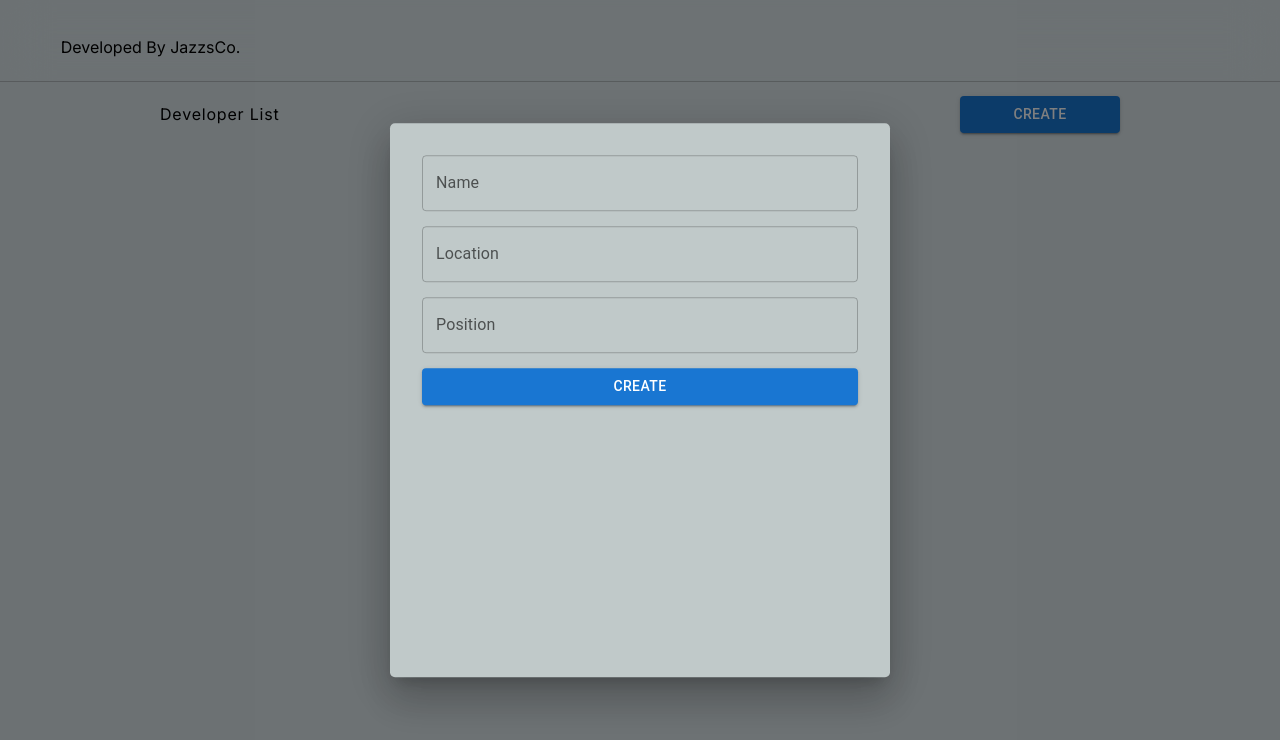
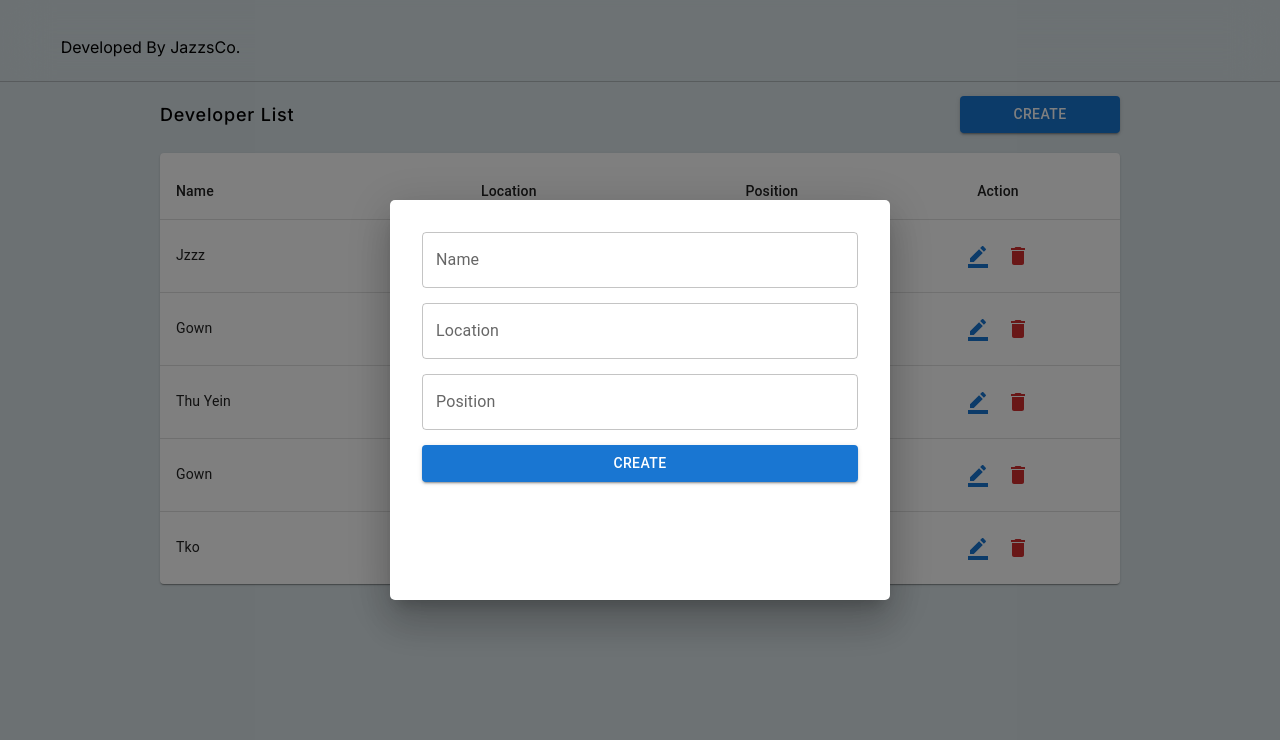
Before and after one commit to JazzsCo/ultimate_solutions_test_pj, a Next.js app: page / in a window 1280 px wide. Both pictures are taken after a click on the button "CREATE". Shown: the top 740 px of the page. Built offline with nearby package versions, Linux system fonts and the light colour scheme; data requests are answered from the project's data file.

Commit message:
Fixed bug

```diff
--- a/db.json
+++ b/db.json
@@ -23,6 +23,12 @@
       "location": "Yangon",
       "position": "Developer",
       "id": 5
+    },
+    {
+      "name": "Tko",
+      "location": "Yangon, Myanmar",
+      "position": "Developer",
+      "id": 6
     }
   ]
 }
--- a/package.json
+++ b/package.json
@@ -12,6 +12,7 @@
     "@emotion/react": "^11.11.3",
     "@emotion/styled": "^11.11.0",
     "@hookform/resolvers": "^3.3.3",
+    "@mui/icons-material": "^5.15.2",
     "@mui/material": "^5.15.2",
     "axios": "^1.6.3",
     "json-server": "^0.17.4",
--- a/src/app/layout.tsx
+++ b/src/app/layout.tsx
@@ -1,7 +1,6 @@
 import type { Metadata } from "next";
 import { Inter } from "next/font/google";
 import "./globals.css";
-import FormModal from "@/components/form-modal";
 
 const inter = Inter({ subsets: ["latin"] });
 
@@ -17,10 +16,7 @@ export default function RootLayout({
 }) {
   return (
     <html lang="en">
-      <body className={inter.className}>
-        <FormModal />
-        {children}
-      </body>
+      <body className={inter.className}>{children}</body>
     </html>
   );
 }
--- a/src/app/page.module.css
+++ b/src/app/page.module.css
@@ -22,6 +22,8 @@
 
 .headingText {
   letter-spacing: 0.05rem;
+  font-size: large;
+  font-weight: 500;
 }
 
 .description p {
--- a/src/app/page.tsx
+++ b/src/app/page.tsx
@@ -5,6 +5,7 @@ import styles from "./page.module.css";
 
 import { Button } from "@mui/material";
 import { useFormModal } from "@/hook/use-form-modal";
+import DataTable from "@/components/data-table";
 
 export default function Home() {
   const { onOpen } = useFormModal();
@@ -22,6 +23,8 @@ export default function Home() {
           Create
         </Button>
       </div>
+
+      <DataTable />
     </main>
   );
 }
--- /dev/null
+++ b/src/components/data-table.tsx
@@ -0,0 +1,121 @@
+"use client";
+
+import axios from "axios";
+import { useEffect, useState } from "react";
+import { useRouter } from "next/navigation";
+
+import Table from "@mui/material/Table";
+import TableBody from "@mui/material/TableBody";
+import TableCell from "@mui/material/TableCell";
+import TableContainer from "@mui/material/TableContainer";
+import TableHead from "@mui/material/TableHead";
+import TableRow from "@mui/material/TableRow";
+import Paper from "@mui/material/Paper";
+import BorderColorIcon from "@mui/icons-material/BorderColor";
+import DeleteIcon from "@mui/icons-material/Delete";
+import { Box, IconButton } from "@mui/material";
+import DeleteModal from "./delete-modal";
+import FormModal from "./form-modal";
+import { useFormModal } from "@/hook/use-form-modal";
+
+interface Data {
+  id: number;
+  name: string;
+  location: string;
+  position: string;
+}
+
+export default function DataTable() {
+  const router = useRouter();
+  const { onOpen } = useFormModal();
+
+  const [currenetId, setCurrentId] = useState<number>();
+  const [formId, setFormId] = useState<number>();
+  const [data, setData] = useState<Data[]>([]);
+  const [deleteModalOpen, setDeleteModalOpen] = useState(false);
+
+  const getData = async () => {
+    // http://localhost:3001/data is json-server url for test
+    const res = await axios.get("http://localhost:3001/data");
+
+    setData(res.data);
+  };
+
+  const deleteData = async () => {
+    // http://localhost:3001/data is json-server url for test
+    const res = await axios.delete(
+      `http://localhost:3001/data?id=${currenetId}`
+    );
+
+    router.refresh();
+  };
+
+  const filterData = data.filter((item) => item.id === formId)[0];
+
+  useEffect(() => {
+    getData();
+  }, []);
+
+  return (
+    <>
+      <DeleteModal
+        isOpen={deleteModalOpen}
+        onClose={() => setDeleteModalOpen(false)}
+        onDelete={deleteData}
+      />
+
+      <FormModal
+        name={filterData?.name}
+        location={filterData?.location}
+        position={filterData?.position}
+      />
+
+      <TableContainer component={Paper} sx={{ marginTop: "20px" }}>
+        <Table sx={{ minWidth: 650, mt: "10px" }} aria-label="simple table">
+          <TableHead>
+            <TableRow>
+              <TableCell>Name</TableCell>
+              <TableCell align="center">Location</TableCell>
+              <TableCell align="center">Position</TableCell>
+              <TableCell align="center">Action</TableCell>
+            </TableRow>
+          </TableHead>
+          <TableBody>
+            {data.map((item) => (
+              <TableRow
+                key={item.id}
+                sx={{ "&:last-child td, &:last-child th": { border: 0 } }}
+              >
+                <TableCell component="th" scope="row">
+                  {item.name}
+                </TableCell>
+                <TableCell align="center">{item.location}</TableCell>
+                <TableCell align="center">{item.position}</TableCell>
+                <TableCell align="center">
+                  <IconButton
+                    color="primary"
+                    onClick={() => {
+                      setFormId(item.id);
+                      onOpen();
+                    }}
+                  >
+                    <BorderColorIcon />
+                  </IconButton>
+                  <IconButton
+                    color="error"
+                    onClick={() => {
+                      setCurrentId(item.id);
+                      setDeleteModalOpen(true);
+                    }}
+                  >
+                    <DeleteIcon />
+                  </IconButton>
+                </TableCell>
+              </TableRow>
+            ))}
+          </TableBody>
+        </Table>
+      </TableContainer>
+    </>
+  );
+}
--- /dev/null
+++ b/src/components/delete-modal.tsx
@@ -0,0 +1,80 @@
+"use client";
+
+import axios from "axios";
+import { useRouter } from "next/navigation";
+
+import { Backdrop, Box, Modal, Fade, Button, Typography } from "@mui/material";
+
+interface DeleteModalProps {
+  isOpen: boolean;
+  onClose: () => void;
+  onDelete: () => void;
+}
+
+export default function DeleteModal({
+  isOpen,
+  onClose,
+  onDelete,
+}: DeleteModalProps) {
+  return (
+    <div>
+      <Modal
+        aria-labelledby="transition-modal-title"
+        aria-describedby="transition-modal-description"
+        open={isOpen}
+        onClose={onClose}
+        closeAfterTransition
+        slots={{ backdrop: Backdrop }}
+        slotProps={{
+          backdrop: {
+            timeout: 500,
+          },
+        }}
+      >
+        <Fade in={isOpen}>
+          <Box
+            sx={{
+              position: "absolute" as "absolute",
+              top: "50%",
+              left: "50%",
+              transform: "translate(-50%, -50%)",
+              width: 500,
+              bgcolor: "white",
+              borderRadius: "5px",
+              boxShadow: 24,
+              p: 4,
+            }}
+          >
+            <Typography id="modal-modal-title" variant="h6" component="h2">
+              Deleting this user will permanently remove their account and all
+              associated data. This action cannot be undone.
+            </Typography>
+            <Box
+              sx={{
+                mt: "10px",
+                display: "flex",
+                justifyContent: "flex-end",
+                gap: "10px",
+              }}
+            >
+              <Button
+                variant="outlined"
+                sx={{ width: "120px" }}
+                onClick={onClose}
+              >
+                Cancel
+              </Button>
+              <Button
+                variant="contained"
+                sx={{ width: "120px" }}
+                onClick={onDelete}
+              >
+                Confirm
+              </Button>
+            </Box>
+          </Box>
+        </Fade>
+      </Modal>
+    </div>
+  );
+}
--- a/src/components/form-modal.tsx
+++ b/src/components/form-modal.tsx
@@ -2,6 +2,7 @@
 
 import { z } from "zod";
 import axios from "axios";
+import { useRouter } from "next/navigation";
 import { zodResolver } from "@hookform/resolvers/zod";
 import { useForm, Controller } from "react-hook-form";
 
@@ -19,7 +20,18 @@ const formSchema = z.object({
     .min(3, { message: "Position has to be at least 3 characters" }),
 });
 
-export default function FormModal() {
+interface FormModalProps {
+  name: string;
+  location: string;
+  position: string;
+}
+
+export default function FormModal({
+  name,
+  location,
+  position,
+}: FormModalProps) {
+  const router = useRouter();
   const { isOpen, onClose } = useFormModal();
 
   const {
@@ -31,9 +43,9 @@ export default function FormModal() {
     mode: "all",
     resolver: zodResolver(formSchema),
     defaultValues: {
-      name: "",
-      location: "",
-      position: "",
+      name: name ? name : "",
+      location: location ? location : "",
+      position: position ? position : "",
     },
   });
 
@@ -47,6 +59,7 @@ export default function FormModal() {
 
     reset();
     onClose();
+    router.refresh();
   };
 
   return (
@@ -72,13 +85,15 @@ export default function FormModal() {
               left: "50%",
               transform: "translate(-50%, -50%)",
               width: 500,
-              bgcolor: "#c0c9c9",
+              height: 400,
+              bgcolor: "white",
               borderRadius: "5px",
               boxShadow: 24,
               p: 4,
             }}
           >
             <form onSubmit={handleSubmit(onSubmit)}>
+              <h1>{name}</h1>
               <Box
                 sx={{
                   display: "flex",
@@ -90,6 +105,7 @@ export default function FormModal() {
                 <Controller
                   name="name"
                   control={control}
+                  defaultValue={name ? name : ""}
                   render={({ field }) => (
                     <TextField
                       {...field}
@@ -105,6 +121,7 @@ export default function FormModal() {
                 <Controller
                   name="location"
                   control={control}
+                  defaultValue={location ? location : ""}
                   render={({ field }) => (
                     <TextField
                       {...field}
@@ -120,6 +137,7 @@ export default function FormModal() {
                 <Controller
                   name="position"
                   control={control}
+                  defaultValue={position ? position : ""}
                   render={({ field }) => (
                     <TextField
                       {...field}
```
Also changed, not shown: 1 other file (tests, documents, lock files or other folders).
